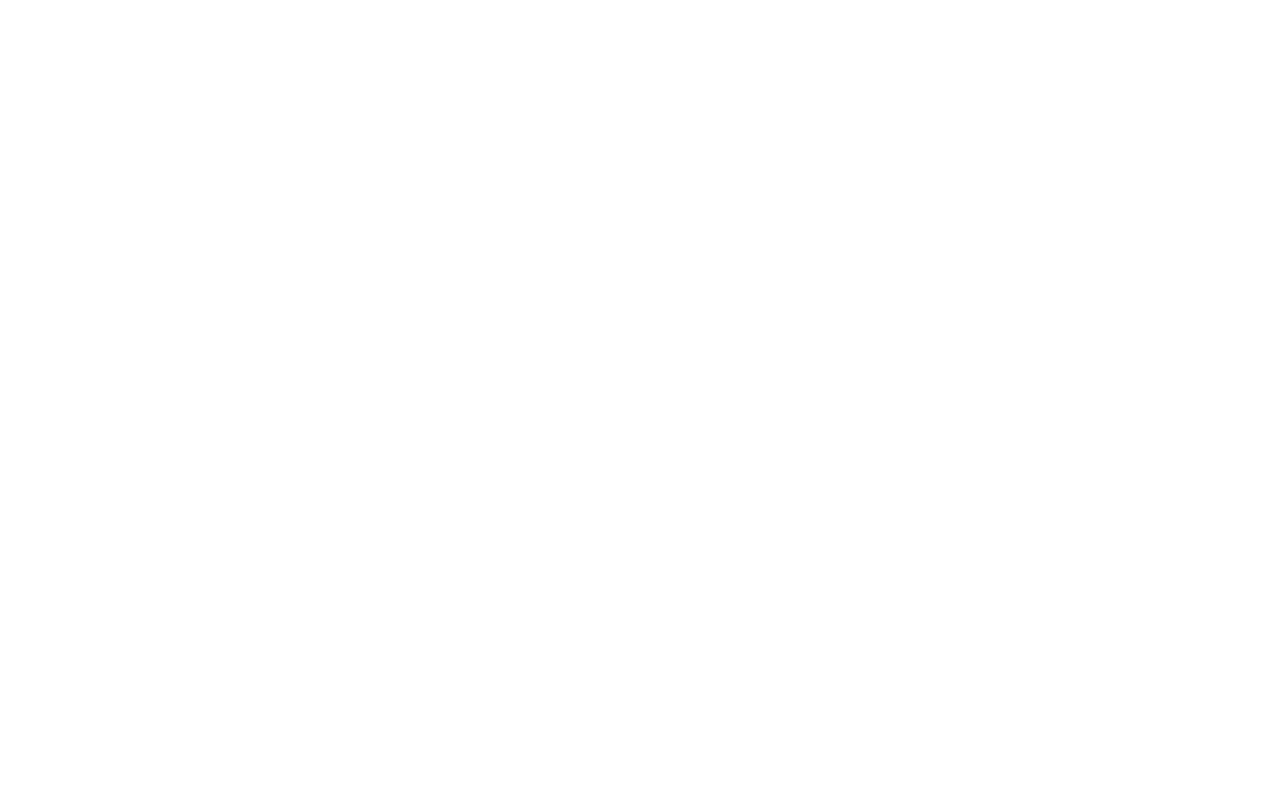
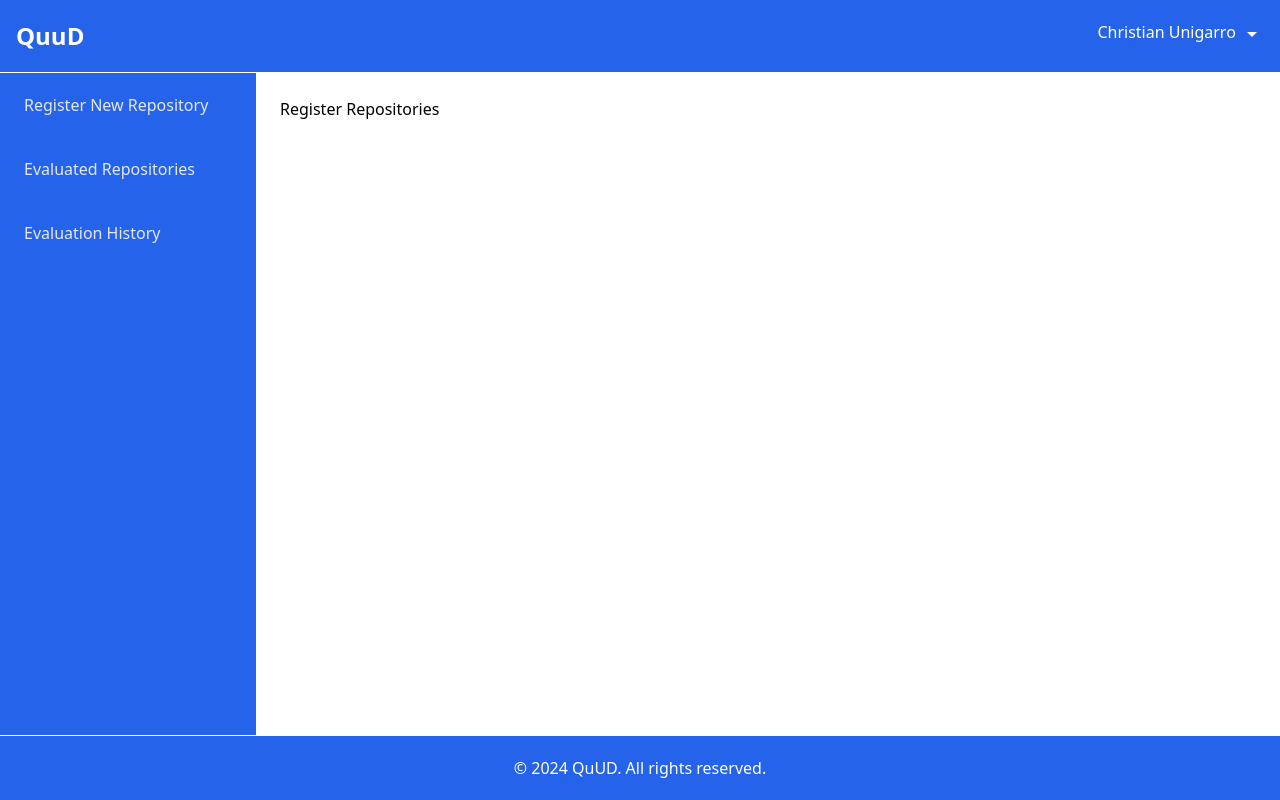
Before and after one commit to cunigarro/quud-system-front, an Angular app: page /admin/register-repositories in a window 1280 px wide. Before the commit this address led to /. Built offline with nearby package versions, Linux system fonts and the light colour scheme.

Commit message:
Better structure for routes.

```diff
--- a/src/app/app.routes.ts
+++ b/src/app/app.routes.ts
@@ -19,6 +19,7 @@
   },
   {
     path: 'admin',
-    component: DashboardComponent
+    loadChildren: () => import('./pages/dashboard/dashboard.routes')
+      .then(r => r.dashboardRoutes)
   }
 ];
--- a/src/app/pages/dashboard/components/footer/footer.component.html
+++ b/src/app/pages/dashboard/components/footer/footer.component.html
@@ -1,3 +1,3 @@
-<div class="text-white bg-slate-950 px-4 py-5 flex justify-center border-white border-t">
+<div class="text-white bg-blue-600 px-4 py-5 flex justify-center border-white border-t">
   © 2024 QuUD. All rights reserved.
 </div>
--- a/src/app/pages/dashboard/components/header/header.component.html
+++ b/src/app/pages/dashboard/components/header/header.component.html
@@ -1,6 +1,8 @@
-<div class="text-white bg-slate-950 px-4 py-5 flex justify-between border-white border-b">
+<div class="text-white bg-blue-600 px-4 py-5 flex justify-between border-white border-b">
   <h1 class="font-semibold text-2xl">
-    QuuD
+    <a [routerLink]="['/admin']">
+      QuuD
+    </a>
   </h1>
   <div>
     Christian Unigarro
--- a/src/app/pages/dashboard/components/header/header.component.ts
+++ b/src/app/pages/dashboard/components/header/header.component.ts
@@ -1,13 +1,15 @@
 import { Component, OnInit } from '@angular/core';
 import { mdiMenuDown } from '@mdi/js';
 import { SHARED_IMPORTS } from '../../../../shared/shared.imports';
+import { RouterModule } from '@angular/router';
 
 @Component({
   selector: 'dashboard-header',
   templateUrl: './header.component.html',
   standalone: true,
   imports: [
-    SHARED_IMPORTS
+    SHARED_IMPORTS,
+    RouterModule
   ]
 })
 export class HeaderComponent implements OnInit {
--- a/src/app/pages/dashboard/components/sidebar/sidebar.component.html
+++ b/src/app/pages/dashboard/components/sidebar/sidebar.component.html
@@ -1,12 +1,12 @@
-<aside class="w-64 bg-slate-950 text-white flex flex-col h-full">
+<aside class="w-64 bg-blue-600 text-white flex flex-col h-full">
   <nav class="flex-1">
-    <a href="register-repositories" class="block py-5 px-6 text-gray-200 hover:bg-white hover:text-slate-950"
+    <a [routerLink]="['register-repositories']" class="block py-5 px-6 text-gray-200 hover:bg-white hover:text-blue-600"
       >Register New Repository</a
     >
-    <a href="evaluate-repositories" class="block py-5 px-6 text-gray-200 hover:bg-white hover:text-slate-950"
+    <a [routerLink]="['evaluate-repositories']" class="block py-5 px-6 text-gray-200 hover:bg-white hover:text-blue-600"
       >Evaluated Repositories</a
     >
-    <a href="evaluate-history" class="block py-5 px-6 text-gray-200 hover:bg-white hover:text-slate-950"
+    <a [routerLink]="['evaluate-history']" class="block py-5 px-6 text-gray-200 hover:bg-white hover:text-blue-600"
       >Evaluation History</a
     >
   </nav>
--- a/src/app/pages/dashboard/dashboard.component.ts
+++ b/src/app/pages/dashboard/dashboard.component.ts
@@ -1,9 +1,9 @@
 import { Component, OnInit } from '@angular/core';
-import { provideRouter, RouterModule } from '@angular/router';
 import { HeaderComponent } from './components/header/header.component';
 import { SidebarComponent } from './components/sidebar/sidebar.component';
 import { FooterComponent } from './components/footer/footer.component';
-import { routes } from './dashboard.routes';
+import { RouterModule } from '@angular/router';
+import { RegisterReposComponent } from './pages/register-repos/register-repos.component';
 
 @Component({
   selector: 'app-dashboard',
@@ -11,6 +11,7 @@
   standalone: true,
   imports: [
     RouterModule,
+    RegisterReposComponent,
     HeaderComponent,
     SidebarComponent,
     FooterComponent
--- a/src/app/pages/dashboard/dashboard.config.ts
+++ /dev/null
@@ -1,7 +0,0 @@
-import { ApplicationConfig, provideZoneChangeDetection } from '@angular/core';
-import { provideRouter } from '@angular/router';
-import { routes } from './dashboard.routes';
-
-export const dashboardConfig: ApplicationConfig = {
-  providers: [provideZoneChangeDetection({ eventCoalescing: true }), provideRouter(routes)]
-};
--- a/src/app/pages/dashboard/dashboard.routes.ts
+++ b/src/app/pages/dashboard/dashboard.routes.ts
@@ -2,13 +2,18 @@
 import { EvaluateReposComponent } from './pages/evalute-repos/evaluate-repos.component';
 import { RegisterReposComponent } from './pages/register-repos/register-repos.component';
 import { DashboardComponent } from './dashboard.component';
+import { Routes } from '@angular/router';
 
-export const routes: any = [
+export const dashboardRoutes: Routes = [
   {
     path: '',
-    redirect: 'register-repositories',
     component: DashboardComponent,
     children: [
+      {
+        path: '',
+        redirectTo: 'register-repositories',
+        pathMatch: 'full'
+      },
       {
         path: 'register-repositories',
         component: RegisterReposComponent,
--- a/src/app/pages/dashboard/pages/evaluation-history/evaluation-history.component.ts
+++ b/src/app/pages/dashboard/pages/evaluation-history/evaluation-history.component.ts
@@ -1,7 +1,8 @@
 import { Component, OnInit } from '@angular/core';
 
 @Component({
-  templateUrl: './evaluation-history.component.html'
+  templateUrl: './evaluation-history.component.html',
+  standalone: true
 })
 export class EvaluateHistoryComponent implements OnInit {
   constructor() { }
--- a/src/app/pages/dashboard/pages/evalute-repos/evaluate-repos.component.ts
+++ b/src/app/pages/dashboard/pages/evalute-repos/evaluate-repos.component.ts
@@ -1,7 +1,8 @@
 import { Component, OnInit } from '@angular/core';
 
 @Component({
-  templateUrl: './evaluate-repos.component.html'
+  templateUrl: './evaluate-repos.component.html',
+  standalone: true
 })
 export class EvaluateReposComponent implements OnInit {
   constructor() { }
--- a/src/app/pages/dashboard/pages/register-repos/register-repos.component.ts
+++ b/src/app/pages/dashboard/pages/register-repos/register-repos.component.ts
@@ -1,7 +1,8 @@
 import { Component, OnInit } from '@angular/core';
 
 @Component({
-  templateUrl: './register-repos.component.html'
+  templateUrl: './register-repos.component.html',
+  standalone: true
 })
 export class RegisterReposComponent implements OnInit {
   constructor() { }
```
Also changed, not shown: src/app/pages/dashboard/components/sidebar/sidebar.component.ts (+5 -2 lines).
